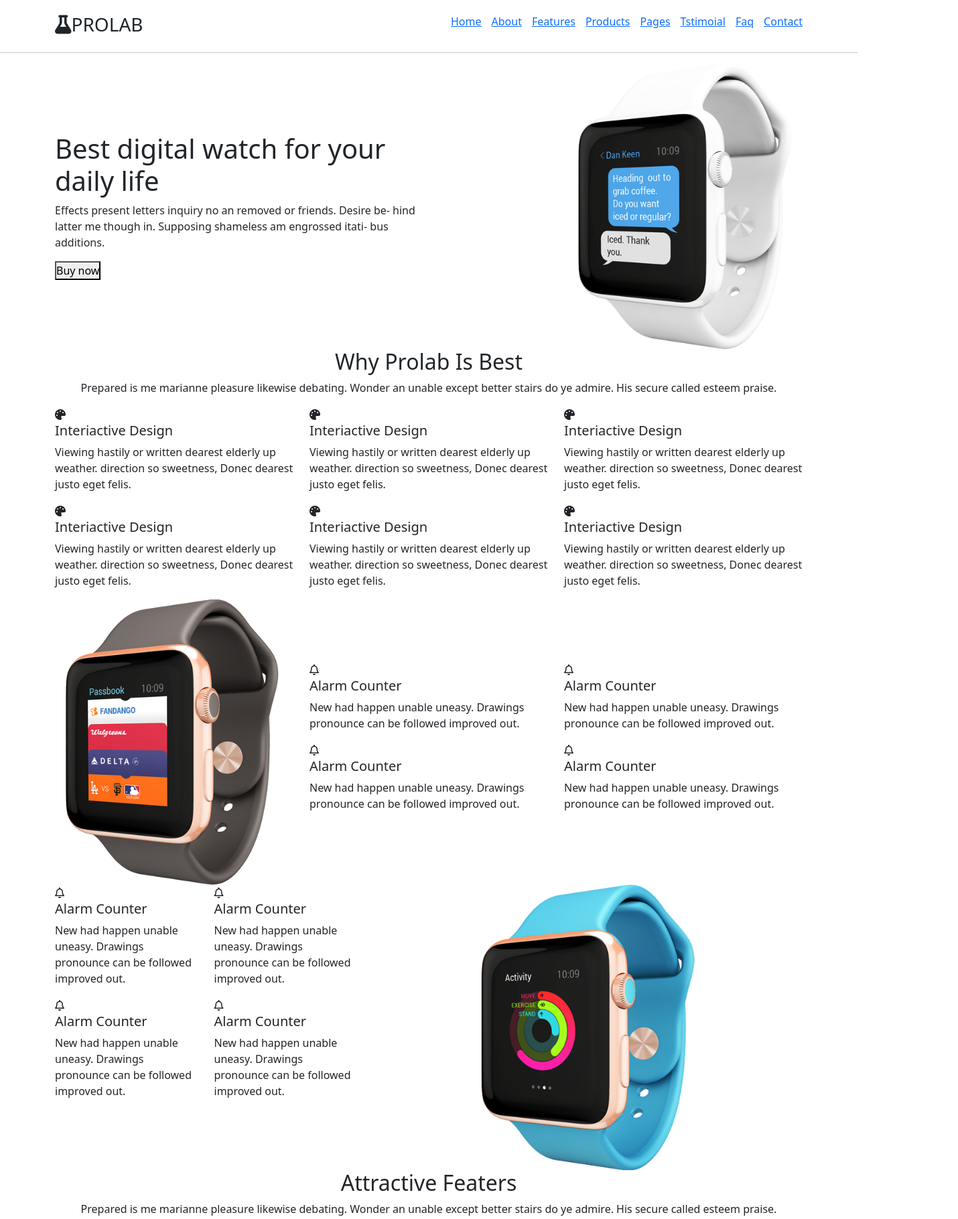
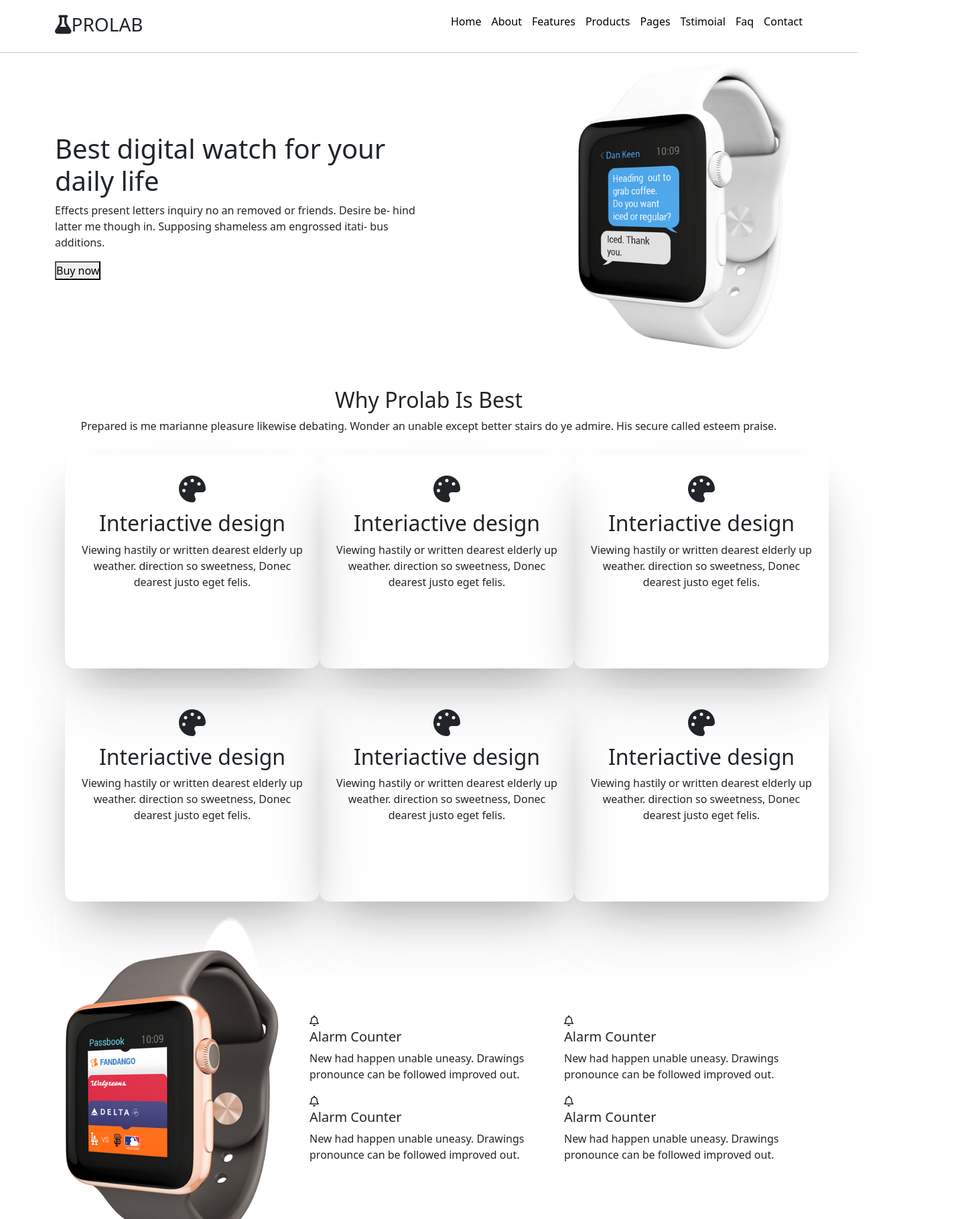
Before and after one commit to ilaheveliyeva/Prolab, a plain HTML site: page index.html in a window 1280 px wide. Shown: the top 1820 px of the page at 67% size, 1430 px wide, since content can reach past the window. Drawn offline with nearby package versions, Linux system fonts and the light colour scheme.

Commit message:
first commit

```diff
--- a/assets/css/style.css
+++ b/assets/css/style.css
@@ -58,18 +58,40 @@ img {
 
 .design {
     box-sizing: border-box;
+    text-align: center;
+    box-shadow: rgba(85, 85, 85, 0.244) 0px 50px 100px -20px, rgba(0, 0, 0, 0.3) 0px 30px 60px -30px;
+    padding: 27px 25px 35px;
+    border-radius: 15px;
+    height: 318.5px;
+    width: 380px;
+    margin: 15px;
 
 }
 
 .second-about-image {
     display: flex;
     justify-content: center;
+    border-radius: 5px;
+    box-shadow: 15px;
 }
 
 .left-features {
     text-align: center;
 }
 
-a {
-    color: red;
+.left-side ul li a {
+    text-decoration: none;
+    color: black;
+    justify-content: center;
+
 }
+.hr {
+    width: 1348px;
+    height: 57.42px;
+}
+
+.main-features{
+    display: flex;
+    align-items: center;
+    justify-content: center;
+}
--- a/index.html
+++ b/index.html
@@ -56,7 +56,9 @@
                 </div>
             </div>
         </section>
-
+        <div class="hr">
+            <img src="/assets/image/bg-shape.png" alt="">
+        </div>
         <section class="about-section">
             <div class="container">
                 <div class="main-head-section">
@@ -68,58 +70,69 @@
                         <div class="col-4">
 
                             <div class="design">
-                                    <i class="fa-solid fa-palette"></i>
-                                    <h5>Interiactive Design</h5>
+                                <h1> <i class="fa-solid fa-palette"></i></h1>
+                                <h2>
+                                    Interiactive design
+                                </h2>
                                 <p>Viewing hastily or written dearest elderly up weather. direction so sweetness, Donec dearest justo eget felis.</p>
                             </div>
                         </div>
-                            <div class="col-4">
+                        <div class="col-4 box">
 
                             <div class="design">
-                                    <i class="fa-solid fa-palette"></i>
-                                    <h5>Interiactive Design</h5>
+                                <h1> <i class="fa-solid fa-palette"></i></h1>
+                                <h2>
+                                    Interiactive design
+                                </h2>
                                 <p>Viewing hastily or written dearest elderly up weather. direction so sweetness, Donec dearest justo eget felis.</p>
                             </div>
                         </div>
-                            <div class="col-4">
+                        <div class="col-4 box">
 
                             <div class="design">
-                                    <i class="fa-solid fa-palette"></i>
-                                    <h5>Interiactive Design</h5>
+                                <h1> <i class="fa-solid fa-palette"></i></h1>
+                                <h2>
+                                    Interiactive design
+                                </h2>
+                                <p>Viewing hastily or written dearest elderly up weather. direction so sweetness, Donec dearest justo eget felis.</p>
+                            </div>
+
+                        </div>
+                        <div class="col-4 box">
+
+                            <div class="design">
+                                <h1> <i class="fa-solid fa-palette"></i></h1>
+                                <h2>
+                                    Interiactive design
+                                </h2>
                                 <p>Viewing hastily or written dearest elderly up weather. direction so sweetness, Donec dearest justo eget felis.</p>
                             </div>
                         </div>
-                            <div class="col-4">
+                        <div class="col-4 bod">
 
                             <div class="design">
-                                    <i class="fa-solid fa-palette"></i>
-                                    <h5>Interiactive Design</h5>
+                                <h1> <i class="fa-solid fa-palette"></i></h1>
+                                <h2>
+                                    Interiactive design
+                                </h2>
                                 <p>Viewing hastily or written dearest elderly up weather. direction so sweetness, Donec dearest justo eget felis.</p>
                             </div>
                         </div>
-                            <div class="col-4">
+                        <div class="col-4 box">
 
                             <div class="design">
-                                    <i class="fa-solid fa-palette"></i>
-                                    <h5>Interiactive Design</h5>
-                                    <p>Viewing hastily or written dearest elderly up weather. direction so sweetness, Donec dearest justo eget felis.</p>
-                                </div>
-                            </div>
-                            <div class="col-4">
-
-                                <div class="design">
-                                    <i class="fa-solid fa-palette"></i>
-                                    <h5>Interiactive Design</h5>
+                                <h1> <i class="fa-solid fa-palette"></i></h1>
+                                <h2>
+                                    Interiactive design
+                                </h2>
                                 <p>Viewing hastily or written dearest elderly up weather. direction so sweetness, Donec dearest justo eget felis.</p>
                             </div>
                         </div>
                     </div>
-
-
                 </div>
-
+                <div class="hr">
+                    <img src="/assets/image/bg-shape.png" alt="">
                 </div>
-
             </div>
         </section>
 
@@ -209,13 +222,53 @@
                 </div>
             </div>
         </section>
-
-        <section class="left-features">
+        <div class="hr">
+            <img src="/assets/image/bg-shape.png" alt="">
+        </div>
+        <section class="features">
+            <div class="left-features">
                 <h2>Attractive Featers</h2>
                 <p>Prepared is me marianne pleasure likewise debating. Wonder an unable except better stairs do ye admire. His secure called esteem praise.</p>
-        </section>
-        <section class="monitor">
+            </div>
+            <div class="main-features">
+
+                <div class="monitor">
                     <div class="container">
+                        <div class="col-4">
+                            <h5>Heart Monitor</h5>
+                            <p>New had happen unable uneasy.Drawings pronounce can be followed improved out.</p>
+                            <i class="fa-solid fa-heart-pulse"></i>
+                        </div>
+
+                        <div class="col-4">
+                            <h5>Heart Monitor</h5>
+                            <p>New had happen unable uneasy.Drawings pronounce can be followed improved out.</p>
+                            <i class="fa-solid fa-heart-pulse"></i>
+                        </div>
+
+                        <div class="col-4">
+                            <h5>Heart Monitor</h5>
+                            <p>New had happen unable uneasy.Drawings pronounce can be followed improved out.</p>
+                            <i class="fa-solid fa-heart-pulse"></i>
+                        </div>
+                    </div>
+
+                </div>
+
+                <div class="feature-img">
+                    <div class="container">
+                        <div class="row">
+                            <div class="col-4">
+                                <div class="feature-img">
+                                    <img src="/assets/image/w2.png" alt="">
+                                </div>
+                            </div>
+                        </div>
+                    </div>
+                </div>
+                <div class="right-features">
+                    <div class="container">
+                        <div class="row flex-column">
                             <div class="col-4">
                                 <h5>Heart Monitor</h5>
                                 <p>New had happen unable uneasy.Drawings pronounce can be followed improved out.</p>
@@ -232,15 +285,12 @@
                                 <i class="fa-solid fa-heart-pulse"></i>
                             </div>
                         </div>
-
-            <div class="container">
-                <div class="row">
-                    <div class="feature-img">
-                        <img src="/assets/image/w2.png" alt="">
                     </div>
                 </div>
             </div>
         </section>
+
+
     </main>
 
     <footer>
```
Also changed, not shown: assets/image/bg-shape.png (added). Lines whose indentation alone changed are shown as unchanged.
